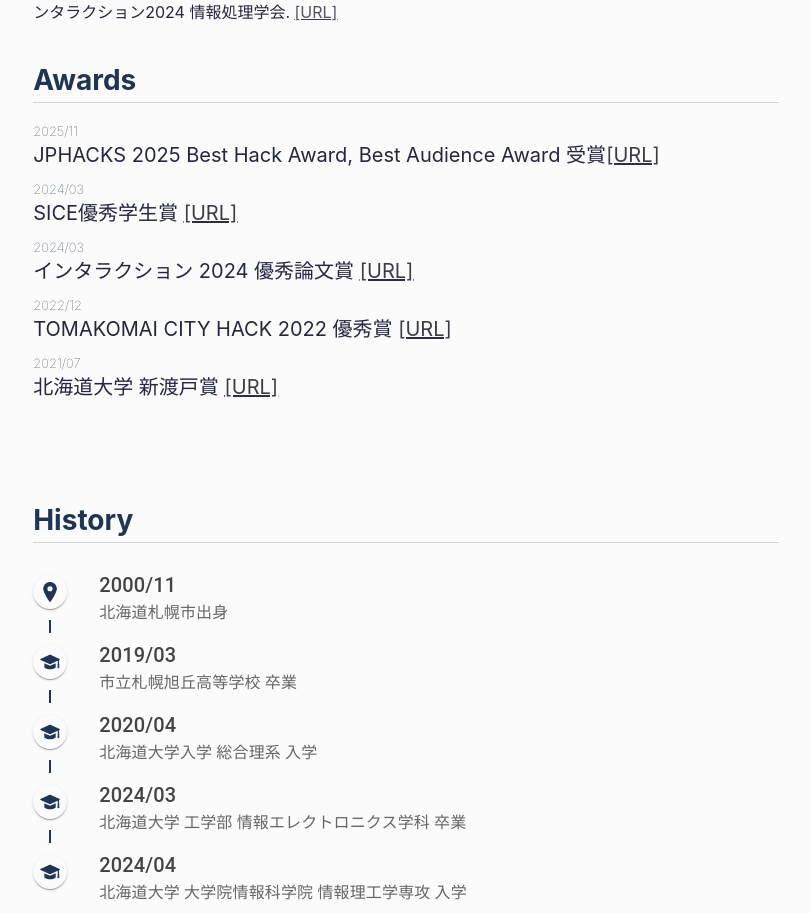
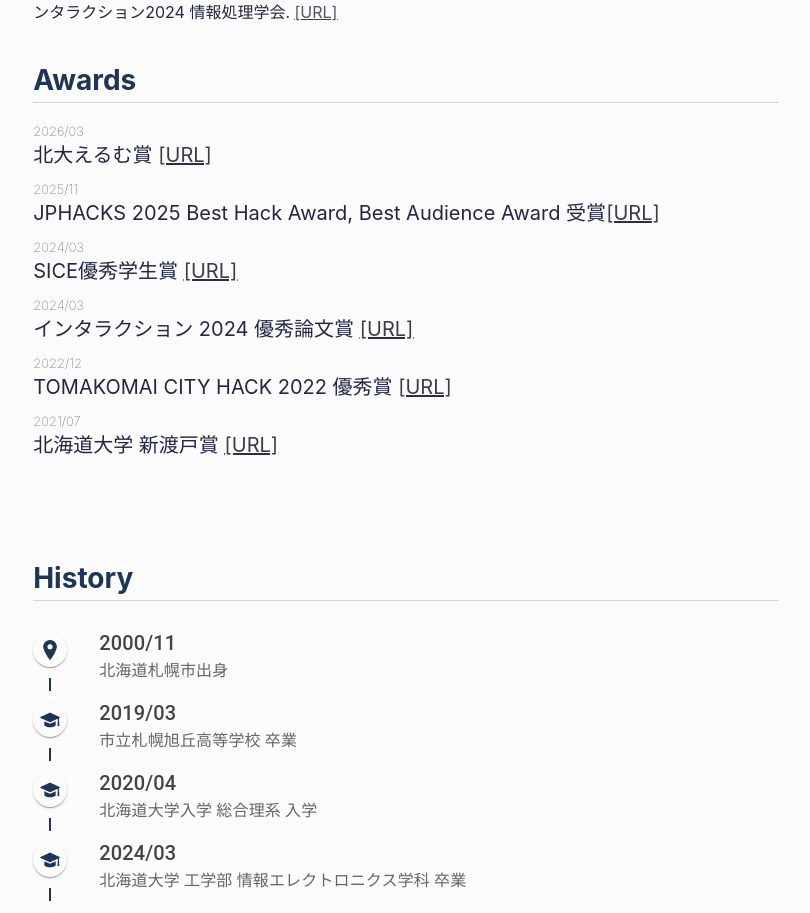
Before and after one commit to NI-yy/NI-yy.github.io, a React (Create React App) app: page / in a window 1280 px wide. Shown: the part 4740-5653 px from the top of the page, without its empty margins (384-1194 px from the left). Built offline with nearby package versions, Linux system fonts and the light colour scheme; the HTML template or start-up script is replaced by a standard one.

Commit message:
北大えるむ賞追加

```diff
--- a/src/components/Awards.js
+++ b/src/components/Awards.js
@@ -5,6 +5,10 @@ function Awards() {
   return (
     <section id="awards" className="awards-section">
       <h2>Awards</h2>
+      <div className="award-category">
+        <h3>2026/03</h3>
+        <p>北大えるむ賞 <a href="https://www.hokudai.ac.jp/gakusei/campus-life/campus/commendation.html"><span className="url-text">[URL]</span></a></p>
+      </div>
       <div className="award-category">
         <h3>2025/11</h3>
         <p>JPHACKS 2025 Best Hack Award, Best Audience Award 受賞<a href="https://jphacks.com/information/result-report2025/"><span className="url-text">[URL]</span></a></p>
```
